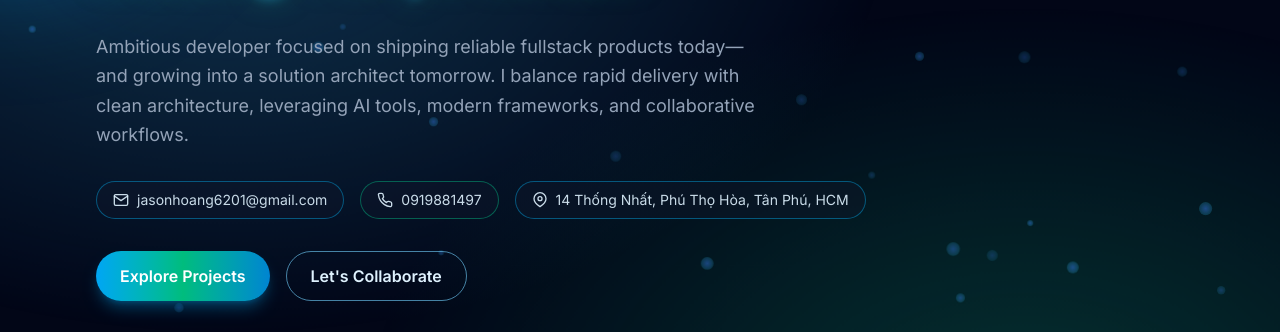
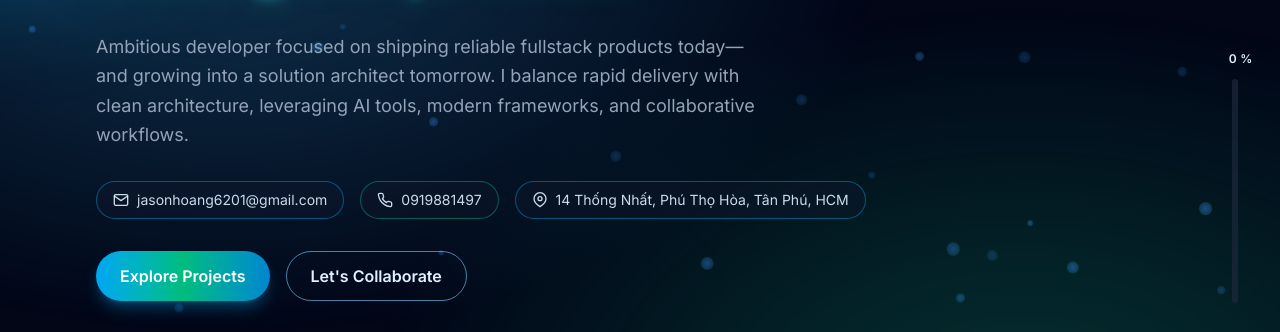
Before and after one commit to jasonhoang6201/portfolio, a SvelteKit app: page / in a window 1280 px wide. Shown: the part 223-555 px from the top of the page. Built offline with nearby package versions, Linux system fonts and the light colour scheme.

Commit message:
feat: scrollbar

```diff
--- a/src/app.css
+++ b/src/app.css
@@ -53,10 +53,17 @@ body {
 	background-color: var(--bg-color);
 	color: var(--text-color);
 	overflow-x: hidden;
+	scrollbar-width: none;
+	-ms-overflow-style: none;
 	transition:
 		background-color 0.3s ease,
 		color 0.3s ease;
 	scroll-behavior: smooth;
+}
+
+html {
+	scrollbar-width: none;
+	-ms-overflow-style: none;
 }
 
 body::before {
@@ -73,21 +80,10 @@ body::before {
 	animation: moveAurora 20s infinite alternate linear;
 }
 
-::-webkit-scrollbar {
-	width: 8px;
-}
-
-::-webkit-scrollbar-track {
-	background: var(--scrollbar-track);
-}
-
-::-webkit-scrollbar-thumb {
-	background: var(--scrollbar-thumb);
-	border-radius: 4px;
-}
-
-::-webkit-scrollbar-thumb:hover {
-	background: var(--scrollbar-thumb-hover);
+html::-webkit-scrollbar,
+body::-webkit-scrollbar {
+	width: 0;
+	height: 0;
 }
 
 .main-text-dim {
--- /dev/null
+++ b/src/lib/components/ScrollProgress.svelte
@@ -0,0 +1,23 @@
+<script lang="ts">
+	export let progress = 0;
+
+	const clamp = (value: number) => Math.min(100, Math.max(0, value));
+</script>
+
+<div
+	class="scroll-progress fixed top-1/2 right-6 z-40 hidden -translate-y-1/2 flex-col items-end gap-3 text-xs font-semibold tracking-[0.3em] text-sky-100 uppercase md:flex"
+>
+	<span>{Math.round(clamp(progress))}%</span>
+	<div class="relative mr-4.5 h-56 w-1.5 overflow-hidden rounded-full bg-slate-800/70">
+		<div
+			class="absolute inset-x-0 top-0 rounded-full bg-gradient-to-b from-sky-500 via-emerald-500 to-sky-600"
+			style={`height: ${clamp(progress)}%;`}
+		></div>
+	</div>
+</div>
+
+<style>
+	.scroll-progress {
+		pointer-events: none;
+	}
+</style>
--- a/src/routes/+page.svelte
+++ b/src/routes/+page.svelte
@@ -9,15 +9,18 @@
 	import ExperienceSection from '$lib/components/ExperienceSection.svelte';
 	import EducationSection from '$lib/components/EducationSection.svelte';
 	import ContactSection from '$lib/components/ContactSection.svelte';
+	import ScrollProgress from '$lib/components/ScrollProgress.svelte';
 
 	onMount(() => {
 		if (typeof document !== 'undefined') {
 			document.body.classList.add('dark');
 		}
+		handleScroll();
 	});
 
 	let isScrolled = false;
 	let cursorPosition = { x: 0, y: 0 };
+	let scrollProgress = 0;
 
 	const navLinks = [
 		{ label: 'Home', href: 'home' },
@@ -241,7 +244,14 @@
 	};
 
 	function handleScroll() {
-		isScrolled = window.scrollY > 10;
+		if (typeof document === 'undefined') {
+			return;
+		}
+		const doc = document.documentElement;
+		const total = doc.scrollHeight - doc.clientHeight;
+		const scrolled = window.scrollY;
+		scrollProgress = total > 0 ? (scrolled / total) * 100 : 0;
+		isScrolled = scrolled > 10;
 	}
 
 	function handleMouseMove(event: MouseEvent) {
@@ -265,7 +275,8 @@
 
 <div class="relative min-h-screen overflow-hidden antialiased">
 	<FloatingDots />
-	<NavBar {navLinks} {isScrolled} />
+		<NavBar {navLinks} {isScrolled} />
+		<ScrollProgress progress={scrollProgress} />
 
 	<div class="relative z-10">
 		<main class="container mx-auto px-6 pt-24 pb-32 md:px-12">
```
